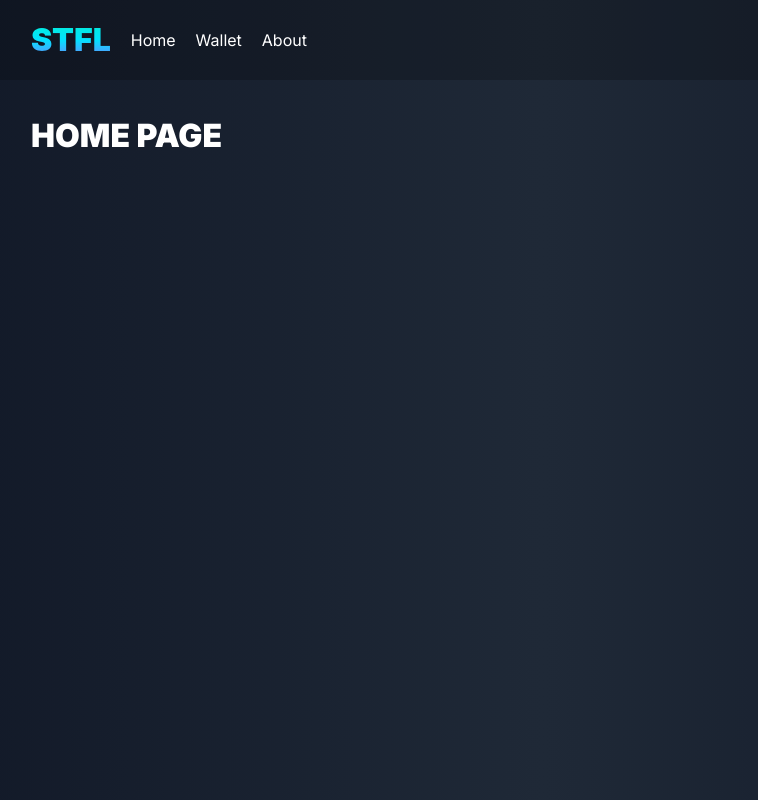
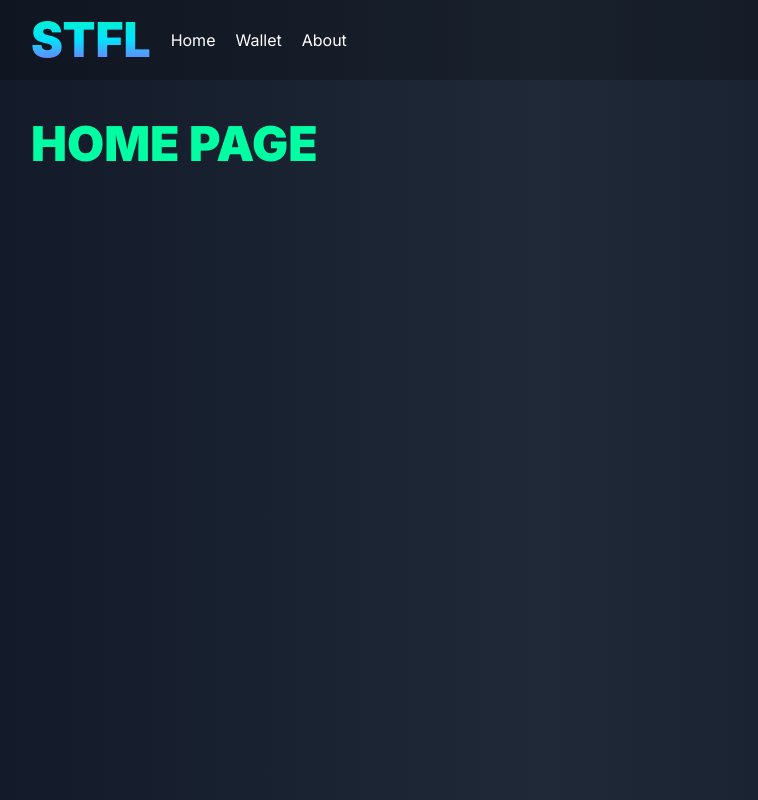
Before and after one commit to b8zeek/stfl, a React (Create React App) app: page / in a window 1280 px wide. Shown: the top 800 px of the page, without its empty margins (97-855 px from the left). Built offline with nearby package versions, Linux system fonts and the light colour scheme.

Commit message:
Updated Heading component and its styling.

```diff
--- a/src/components/Heading.js
+++ b/src/components/Heading.js
@@ -1,6 +1,6 @@
 import { createElement } from 'react'
 
-function Heading({ type, children, ...props }) {
+function Heading({ size, children, ...props }) {
     const sizes = {
         big: 'h1',
         medium: 'h2',
@@ -8,7 +8,7 @@ function Heading({ type, children, ...props }) {
     }
 
     return createElement(
-        sizes[type] || 'h1',
+        sizes[size] || 'h1',
         props,
         children
     )
--- a/src/index.css
+++ b/src/index.css
@@ -12,8 +12,8 @@ code {
 }
 
 h1 {
-    line-height: 32px;
-    font-size: 32px;
+    line-height: 48px;
+    font-size: 48px;
     font-weight: 900;
 }
 
@@ -27,11 +27,14 @@ h3 {
     font-size: 16px;
 }
 
-h1, h2, h3 { margin: 0; }
+h1, h2, h3 {
+    color: white;
+    margin: 0;
+}
 
 .heading {
-    color: white;
-    font-size: 32px;
+    color: #00ffa3;
     font-family: 'Inter', sans-serif;
     font-weight: black;
+    margin-bottom: 50px;
 }
```
